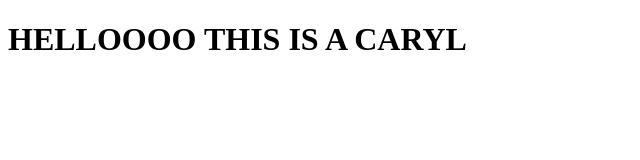
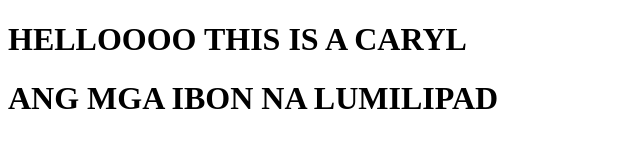
Before and after one commit to xym0an/dynamic-web, a plain HTML site: page index.html in a window 1280 px wide. Shown: the whole page, without its empty margins (0-640 px from the left). Drawn offline with Linux system fonts and the light colour scheme.

Commit message:
added ibon

```diff
--- a/index.html
+++ b/index.html
@@ -8,5 +8,6 @@
 </head>
 <body>
     <h1>HELLOOOO THIS IS A CARYL</h1>
+    <h1>ANG MGA IBON NA LUMILIPAD</h1>
 </body>
 </html>
```
